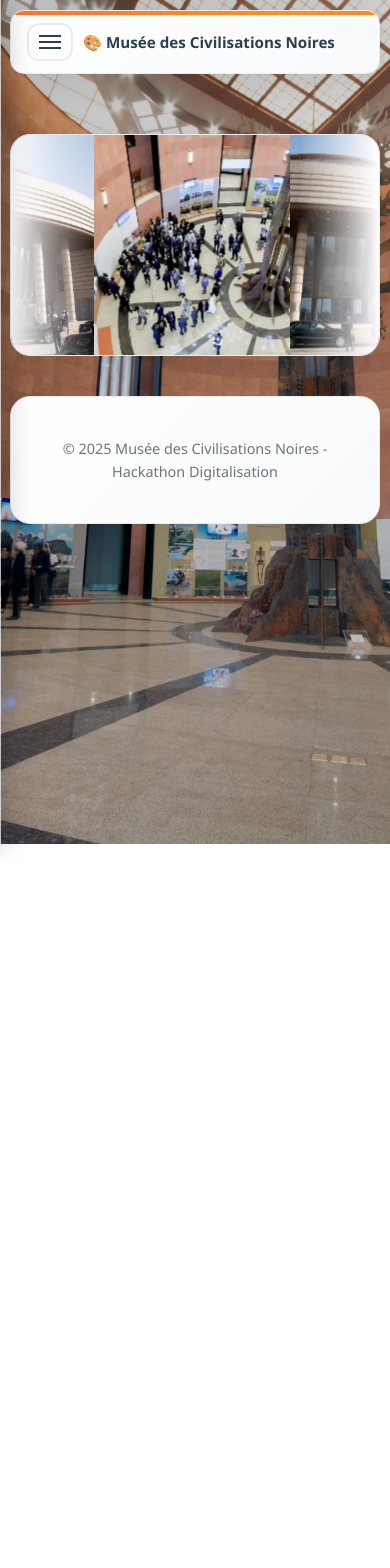
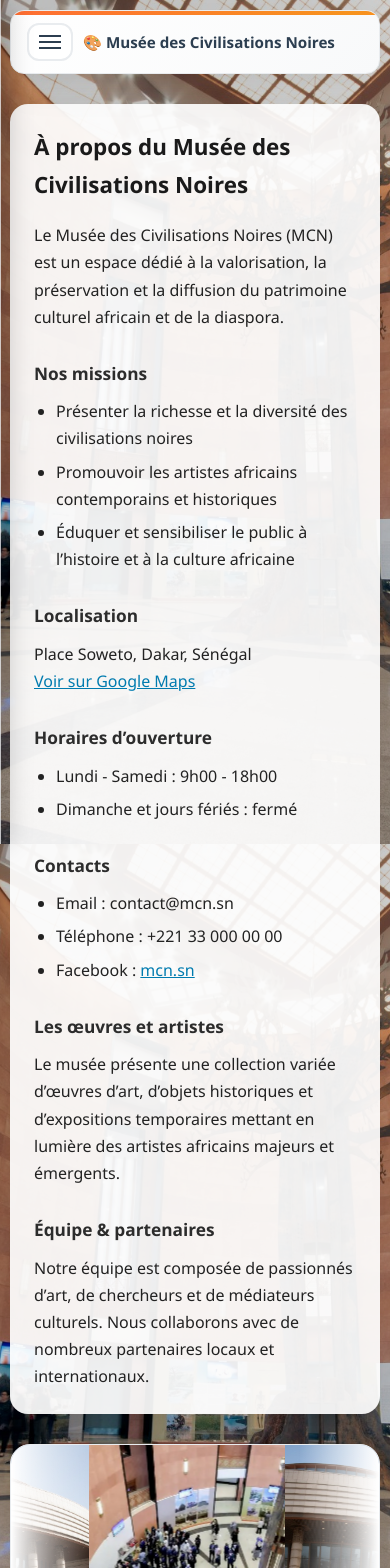
Before and after one commit to kebe199/musee, a React (Create React App) app in the folder frontend/: page /about in a window 390 px wide. Shown: the top 1568 px of the page. Before the commit the page ends 844 px from the top, so only its background shows below. Built offline with nearby package versions, Linux system fonts and the light colour scheme.

Commit message:
a propos intégré avec la responsivité

```diff
--- a/frontend/src/App.css
+++ b/frontend/src/App.css
@@ -1083,6 +1083,18 @@ footer {
   animation: fadeInUp 0.8s ease-out 1.7s both;
 }
 
+.footer-link {
+  color: #ff6b35;
+  text-decoration: underline;
+  margin-left: 8px;
+  font-weight: 600;
+  transition: color 0.2s;
+}
+.footer-link:hover {
+  color: #f7931e;
+  text-decoration: none;
+}
+
 /* Bottom advertising banner (auto-scrolling) */
 .ad-section {
   margin-top: 30px;
--- a/frontend/src/App.js
+++ b/frontend/src/App.js
@@ -1,10 +1,12 @@
 import React, { useState } from 'react';
 import { BrowserRouter as Router, Routes, Route } from 'react-router-dom';
+import { Link } from 'react-router-dom';
 import Home from './pages/Home';
 import WorkDetail from './pages/WorkDetail';
 import LanguageSelector from './components/LanguageSelector';
 import './App.css';
 import ScanQR from './pages/ScanQR';
+import About from './pages/About';
 
 function App() {
   const [lang, setLang] = useState('fr');
@@ -38,8 +40,9 @@ function App() {
             </button>
             <h1>🎨 Musée des Civilisations Noires</h1>
             <nav className="header-nav desktop-only">
-              <a href="/" className="nav-link">Collection</a>
-              <a href="/scan" className="nav-link">Scanner QR</a>
+              <Link to="/" className="nav-link">Collection</Link>
+              <Link to="/scan" className="nav-link">Scanner QR</Link>
+              <Link to="/about" className="nav-link">À propos</Link> {/* Nouveau bouton */}
             </nav>
           </div>
           <div className="desktop-only">
@@ -61,8 +64,9 @@ function App() {
           aria-modal="true"
         >
           <nav className="mobile-nav">
-            <a href="/" className="nav-link" onClick={() => setIsMobileMenuOpen(false)}>Collection</a>
-            <a href="/scan" className="nav-link" onClick={() => setIsMobileMenuOpen(false)}>Scanner QR</a>
+            <Link to="/" className="nav-link" onClick={() => setIsMobileMenuOpen(false)}>Collection</Link>
+            <Link to="/scan" className="nav-link" onClick={() => setIsMobileMenuOpen(false)}>Scanner QR</Link>
+            <Link to="/about" className="nav-link" onClick={() => setIsMobileMenuOpen(false)}>À propos</Link> {/* Nouveau bouton */}
           </nav>
           <div className="mobile-lang">
             <LanguageSelector lang={lang} setLang={(l) => { setLang(l); setIsMobileMenuOpen(false); }} />
@@ -73,8 +77,8 @@ function App() {
           <Route path="/" element={<Home lang={lang} />} />
           <Route path="/work/:id" element={<WorkDetail lang={lang} />} />
           <Route path="/scan" element={<ScanQR />} />
+          <Route path="/about" element={<About />} />
         </Routes>
-
         <section className="ad-section" aria-label="Publicités">
           <div className="ad-viewport">
             <div className="ad-track">
@@ -87,8 +91,10 @@ function App() {
           </div>
         </section>
 
-        <footer>
-          <p>© 2025 Musée des Civilisations Noires - Hackathon Digitalisation</p>
+        <footer className="app-footer">
+          <span>&copy; {new Date().getFullYear()} Musée des Civilisations Noires</span>
+          <span> | </span>
+          <Link to="/about" className="footer-link">À propos</Link>
         </footer>
         </div>
       </div>
--- /dev/null
+++ b/frontend/src/pages/About.css
@@ -0,0 +1,60 @@
+/* Styles pour la page À propos */
+.about-page {
+  background: rgba(255,255,255,0.92);
+  border-radius: 18px;
+  box-shadow: 0 4px 24px rgba(0,0,0,0.08);
+  padding: 32px 28px;
+  margin: 32px auto;
+  max-width: 700px;
+  font-size: 1.08rem;
+  line-height: 1.7;
+  color: #222;
+  animation: fadeInUp 0.7s;
+}
+
+.about-page h1 {
+  font-size: 2.1rem;
+  margin-bottom: 18px;
+  color: #1a1a1a;
+  font-weight: 700;
+}
+
+.about-page h2 {
+  font-size: 1.3rem;
+  margin-top: 28px;
+  margin-bottom: 10px;
+  color: #2c2c2c;
+  font-weight: 600;
+}
+
+.about-page ul {
+  padding-left: 22px;
+  margin-bottom: 12px;
+}
+
+.about-page li {
+  margin-bottom: 6px;
+}
+
+.about-page a {
+  color: #007baf;
+  text-decoration: underline;
+  transition: color 0.2s;
+}
+.about-page a:hover {
+  color: #005f7a;
+}
+
+@media (max-width: 700px) {
+  .about-page {
+    padding: 18px 6vw;
+    margin: 16px 0;
+    font-size: 1rem;
+  }
+  .about-page h1 {
+    font-size: 1.4rem;
+  }
+  .about-page h2 {
+    font-size: 1.08rem;
+  }
+}
--- /dev/null
+++ b/frontend/src/pages/About.js
@@ -0,0 +1,43 @@
+import React from 'react';
+import './About.css';
+
+export default function About() {
+  return (
+    <div className="about-page" style={{maxWidth: 700, margin: "0 auto", padding: 24}}>
+      <h1>À propos du Musée des Civilisations Noires</h1>
+      <p>
+        Le Musée des Civilisations Noires (MCN) est un espace dédié à la valorisation, la préservation et la diffusion du patrimoine culturel africain et de la diaspora.
+      </p>
+      <h2>Nos missions</h2>
+      <ul>
+        <li>Présenter la richesse et la diversité des civilisations noires</li>
+        <li>Promouvoir les artistes africains contemporains et historiques</li>
+        <li>Éduquer et sensibiliser le public à l’histoire et à la culture africaine</li>
+      </ul>
+      <h2>Localisation</h2>
+      <p>
+        Place Soweto, Dakar, Sénégal<br/>
+        <a href="https://goo.gl/maps/9k3Q6k3Q6k3Q6k3Q6" target="_blank" rel="noopener noreferrer">Voir sur Google Maps</a>
+      </p>
+      <h2>Horaires d’ouverture</h2>
+      <ul>
+        <li>Lundi - Samedi : 9h00 - 18h00</li>
+        <li>Dimanche et jours fériés : fermé</li>
+      </ul>
+      <h2>Contacts</h2>
+      <ul>
+        <li>Email : contact@mcn.sn</li>
+        <li>Téléphone : +221 33 000 00 00</li>
+        <li>Facebook : <a href="https://facebook.com/mcn.sn" target="_blank" rel="noopener noreferrer">mcn.sn</a></li>
+      </ul>
+      <h2>Les œuvres et artistes</h2>
+      <p>
+        Le musée présente une collection variée d’œuvres d’art, d’objets historiques et d’expositions temporaires mettant en lumière des artistes africains majeurs et émergents.
+      </p>
+      <h2>Équipe & partenaires</h2>
+      <p>
+        Notre équipe est composée de passionnés d’art, de chercheurs et de médiateurs culturels. Nous collaborons avec de nombreux partenaires locaux et internationaux.
+      </p>
+    </div>
+  );
+}
```
